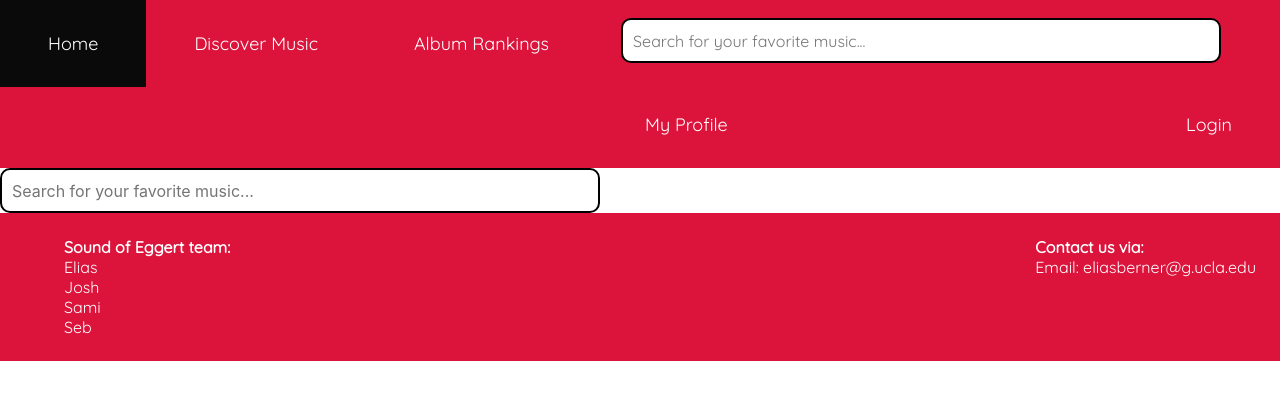
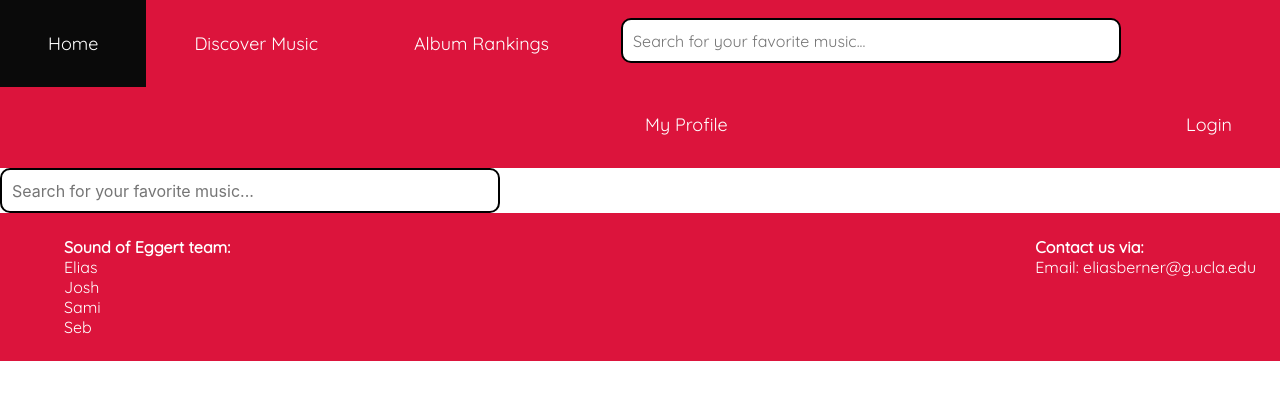
Before and after one commit to meepospammer/sound-of-eggert, a Next.js app: page /components/searchbar/searchbar in a window 1280 px wide. Shown: the top 400 px of the page. Built offline with nearby package versions, Linux system fonts and the light colour scheme.

Commit message:
Updated searchbar size, so the navabr doesn't overflow on smaller displays

```diff
--- a/pages/components/searchbar/searchbar.module.css
+++ b/pages/components/searchbar/searchbar.module.css
@@ -1,7 +1,7 @@
 
 
 .input {
-    width: 600px;
+    width: 500px;
     height: 45px;
     border: 2px solid black;
     font-family: inherit;
```
